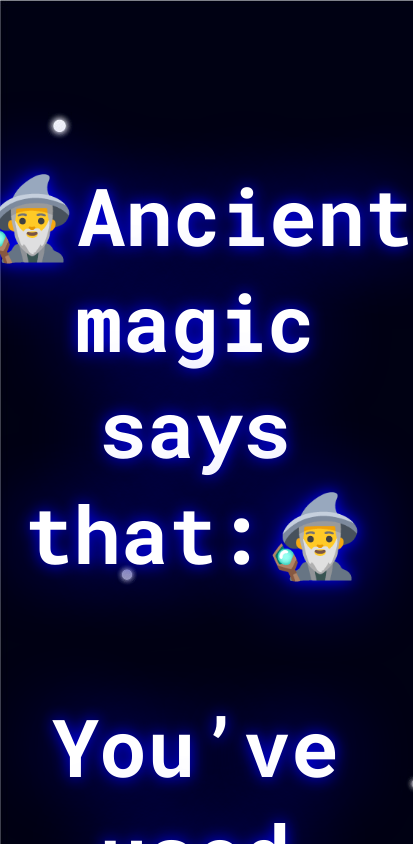
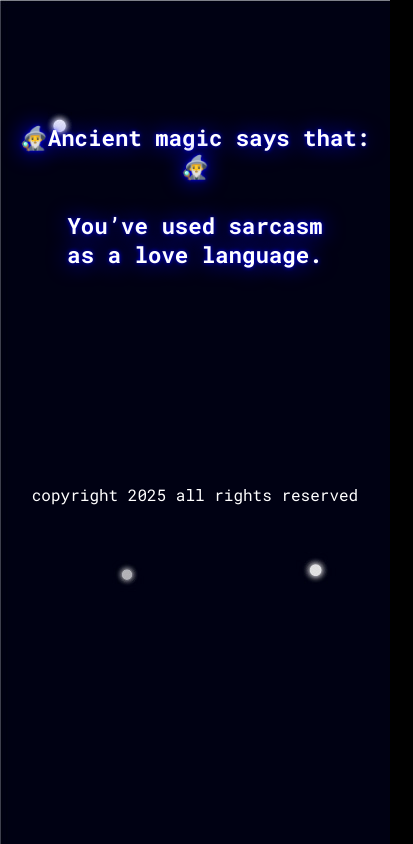
Before and after one commit to igor-frontend/AbsolutelyCertain, a plain HTML site: page index.html in a window 390 px wide. Shown: the top 844 px of the page, 413 px wide, since content can reach past the window. Drawn offline with Linux system fonts and the light colour scheme.

Commit message:
Update style.css to be responsive
Now the css has a media query responsive system

```diff
--- a/style.css
+++ b/style.css
@@ -75,3 +75,38 @@ footer{
     display:flex;
     justify-content:center;
 }
+@media screen and (max-width: 1408px){
+    h1{font-size:400%;};
+
+
+}
+@media screen and (max-width: 1134px){
+    h1{font-size:350%;};
+
+
+}
+@media screen and (max-width: 978px){
+    h1{font-size:300%;};
+
+
+}
+@media screen and (max-width: 840px){
+    h1{font-size:250%;};
+
+
+}
+@media screen and (max-width: 720px){
+    h1{font-size:200%;};
+
+
+}
+@media screen and (max-width: 565px){
+    h1{font-size:150%;};
+
+
+}
+@media screen and (max-width: 432px){
+    h1{font-size:140%;};
+
+
+}
```
